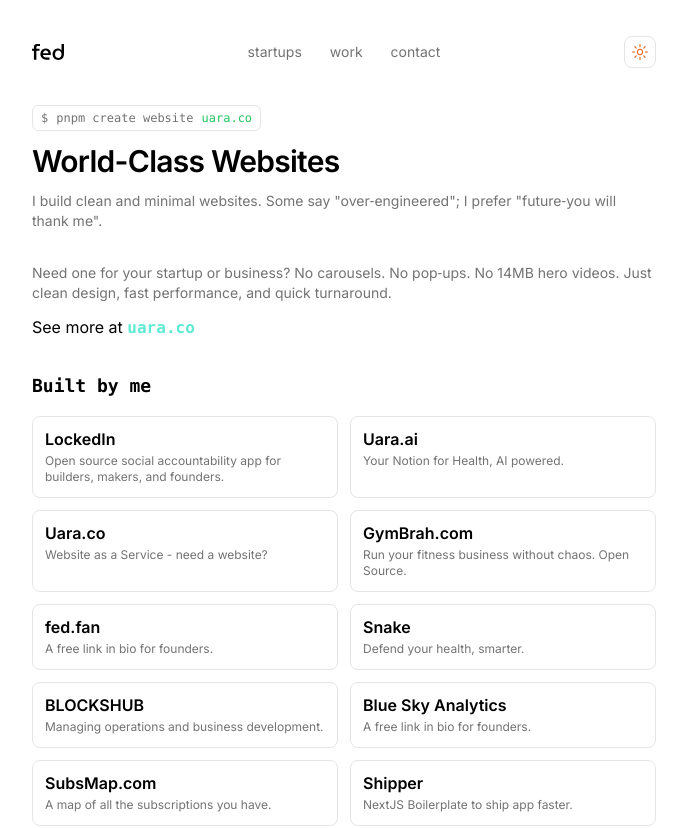
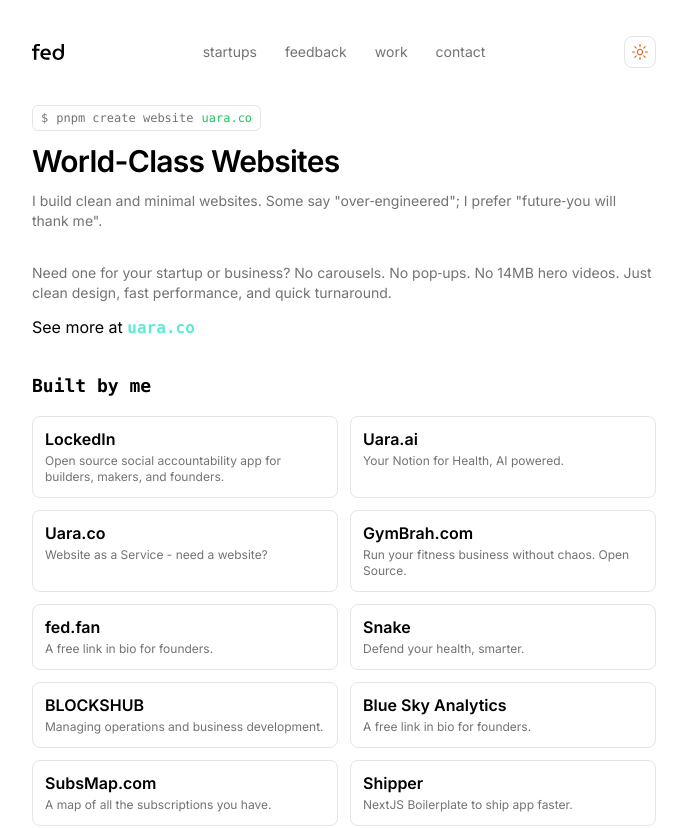
Before and after one commit to federicofanini/federicofan.com, a Next.js app: page /agency in a window 1280 px wide. Shown: the top 828 px of the page, without its empty margins (296-983 px from the left). Built offline with nearby package versions, Linux system fonts and the light colour scheme; a web font is replaced by a local one.

Commit message:
feedback

```diff
--- a/src/data/resume.tsx
+++ b/src/data/resume.tsx
@@ -23,6 +23,7 @@
   ],
   navbar: [
     { href: "/startups", icon: Code2, label: "startups" },
+    { href: "/feedback", icon: Code2, label: "feedback" },
     { href: "/#work", icon: NotebookIcon, label: "work" },
     { href: "/#contact", icon: NotebookIcon, label: "contact" },
   ],
```
